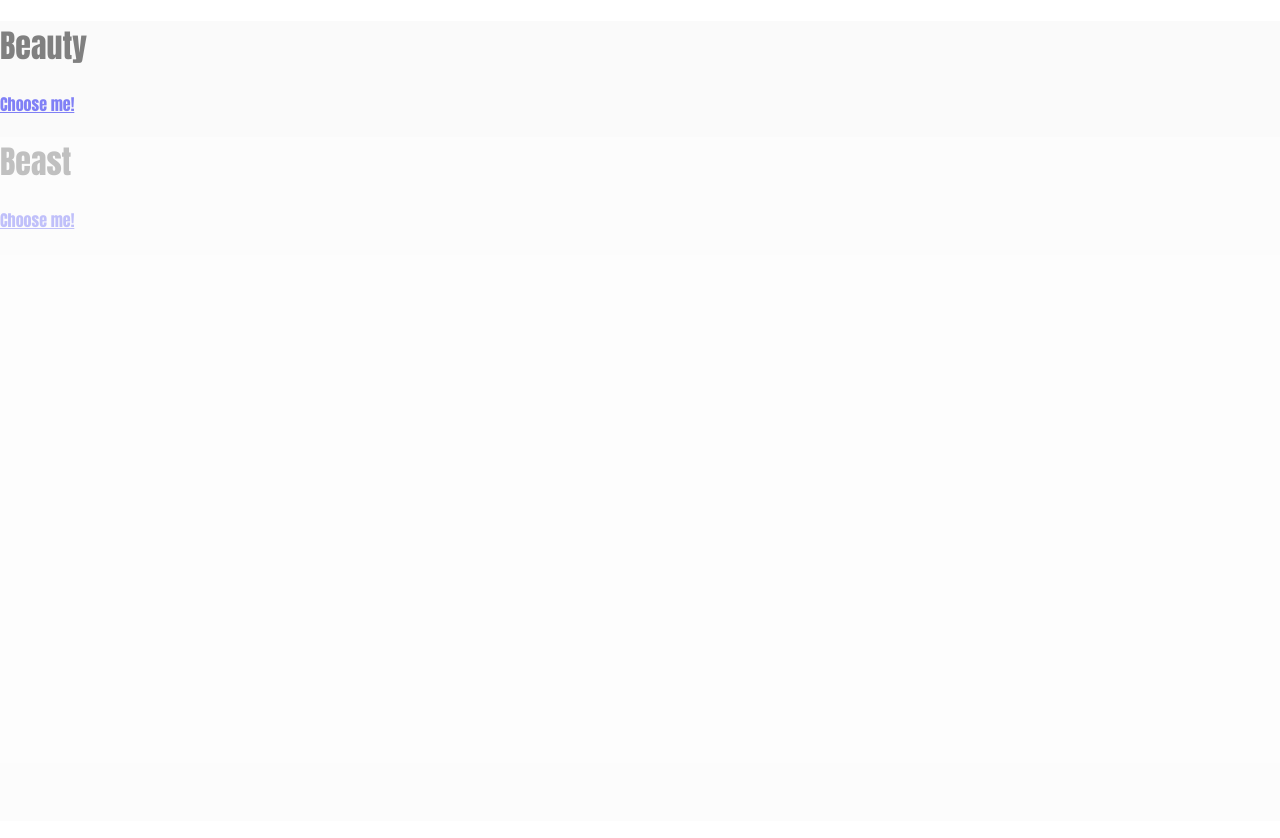
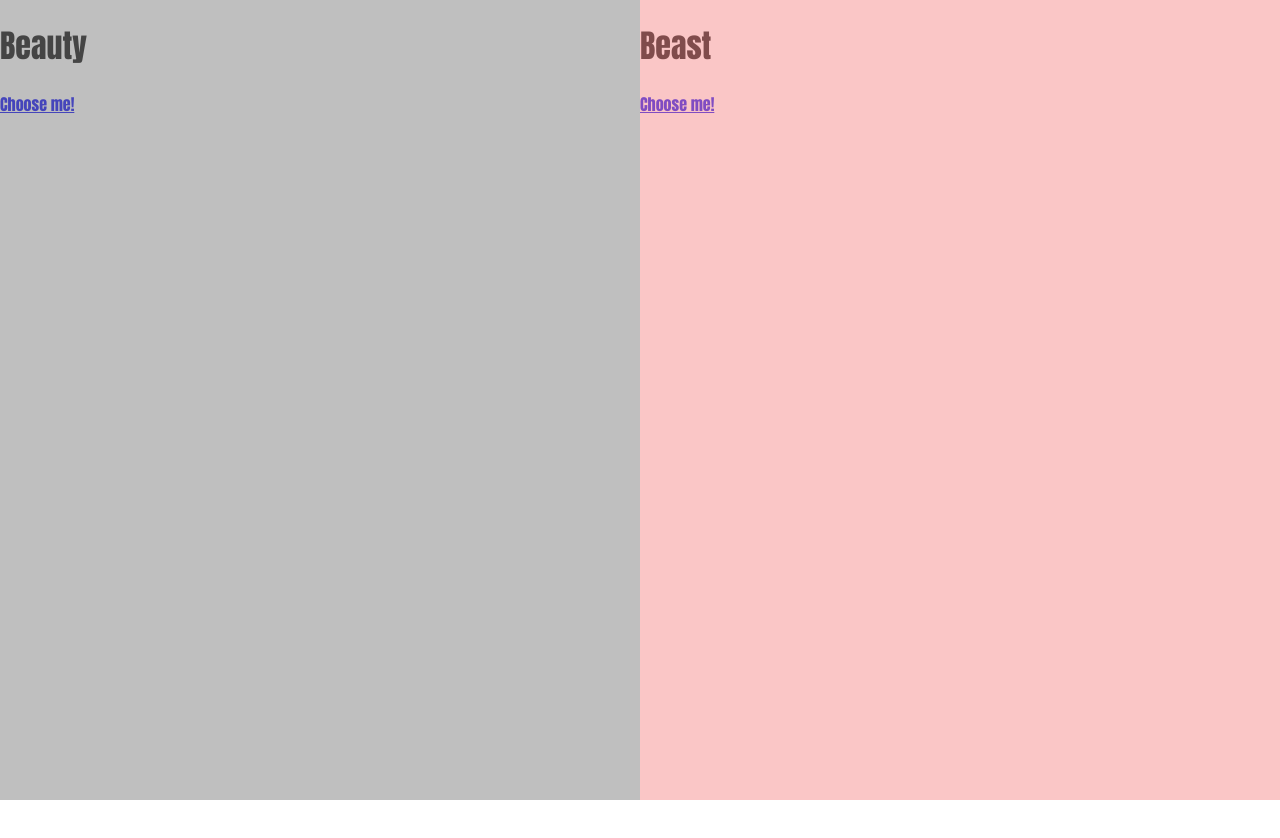
Before and after one commit to Kalandekapaya/Dual-Landing-Page, a plain HTML site: page index.html in a window 1280 px wide. After the commit the page ends 800 px from the top, so only its background shows below. Drawn offline with Linux system fonts and the light colour scheme.

Commit message:
normal -form complete

```diff
--- a/style.css
+++ b/style.css
@@ -1,13 +1,13 @@
 
 :root {
-    --left-bg-color: rgba(255, 255, 255, 0.5);
-    --right-bg-color: rgba(255, 255, 255, 0.5);
+    --left-bg-color: rgba(137, 137, 137, 0.5);
+    --right-bg-color: rgba(255, 152, 152, 0.5);
 
 
 }
 
 *{
-    box-sizing: border-boxs;
+    box-sizing: border-box;
 }
 
 body {
@@ -26,11 +26,13 @@ body {
 }
 
 .split.left {
+    width: 50%;
     left: 0;
+    height: 100vh;
     background: url();
     background-repeat: no-repeat;
     background-size: cover;
-
+    position: absolute;
 }
 
 .split.left::before {
@@ -42,10 +44,13 @@ body {
 }
 
 .split.right {
+    width: 50%;
+    height: 100vh;
     right: 0;
     background: url();
     background-repeat: no-repeat;
     background-size: cover;
+    position: absolute;
 
 }
 
```
